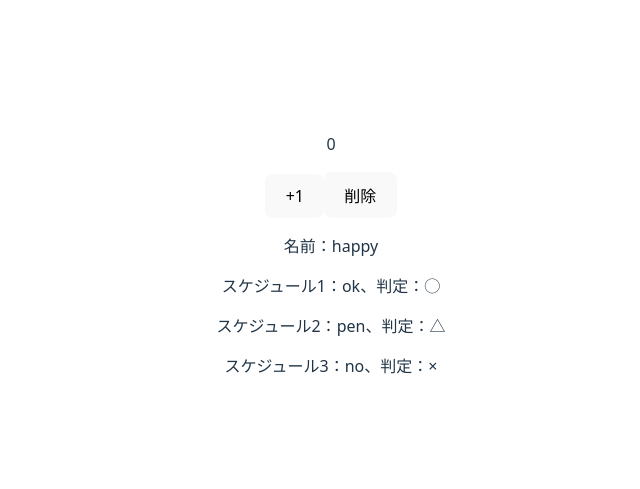
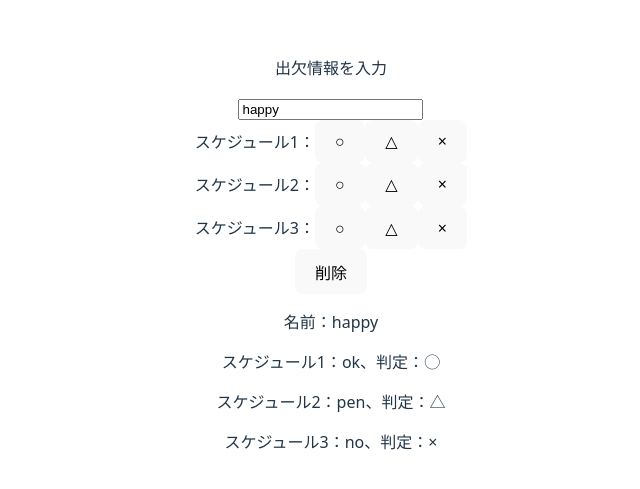
Before and after one commit to Happy0414/m2-adjust, a React (Vite) app: page / in a window 1280 px wide. Shown: the part 145-634 px from the top of the page, without its empty margins (309-949 px from the left). Built offline with nearby package versions, Linux system fonts and the light colour scheme.

Commit message:
名前・参加可否の入力

```diff
--- a/src/components/make.tsx
+++ b/src/components/make.tsx
@@ -8,6 +8,8 @@ type Schedule = {
     date2: Status,
     date3: Status
 }
+
+const dateKeys  = ["date1", "date2", "date3"]
 
 
 
@@ -40,16 +42,40 @@ export default function Make(){
         return j
     }
 
-
-    const addOne = () => {
-        setCount(count + 1)
-    }
-
     return (
         <div>
-            <p>{count}</p>
-            <button onClick={addOne}>+1</button>
+            <div>
+                <p>出欠情報を入力</p>
+                <input
+                    value = {schedule1.name}
+                    onChange={(e) =>
+                        setSchedule({
+                            ...schedule1,
+                            name: e.target.value
+                        })
+                    }
+                />
+            </div>
 
+            {dateKeys.map((key, index) => (
+                <div key={key}>
+                    <span>スケジュール{index + 1}：</span>
+                <button onClick={() => setSchedule({
+                    ...schedule1,
+                    [key]: "ok"
+                })}>○</button>
+
+                <button onClick={() => setSchedule({
+                    ...schedule1,
+                    [key]: "pen"
+                })}>△</button>
+
+                <button onClick={() => setSchedule({
+                    ...schedule1,
+                    [key]: "no"
+                })}>×</button>
+                </div>
+            ))}
 
             <button onClick={removeSchedule}>削除</button>
             <p>名前：{schedule1.name}</p>
```
